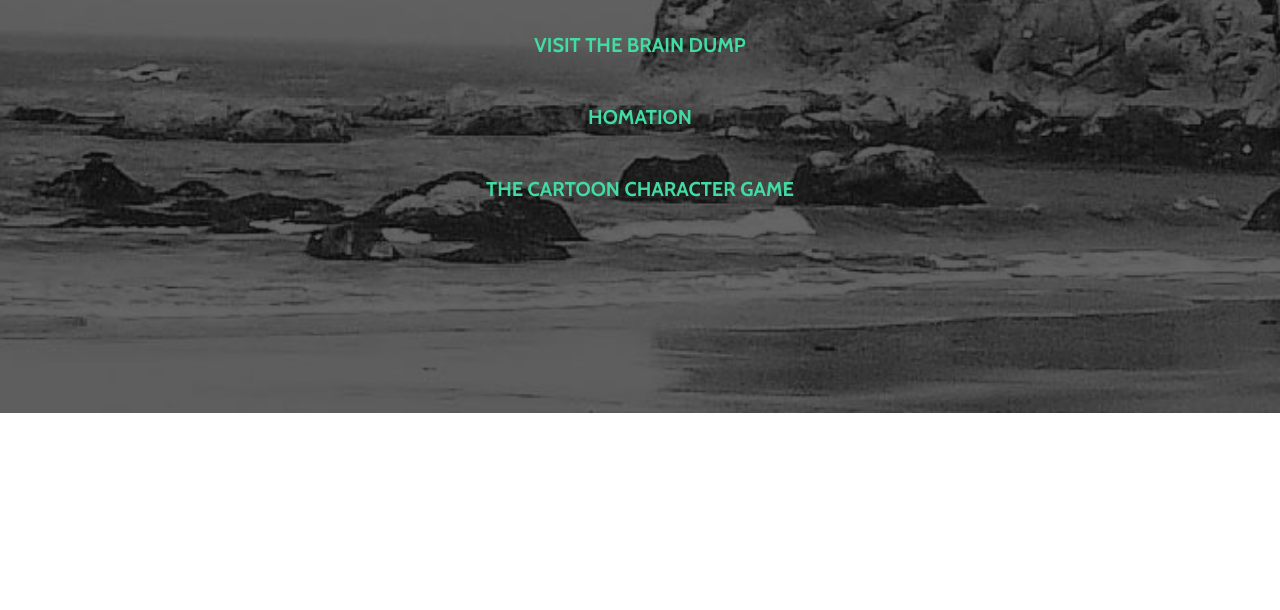
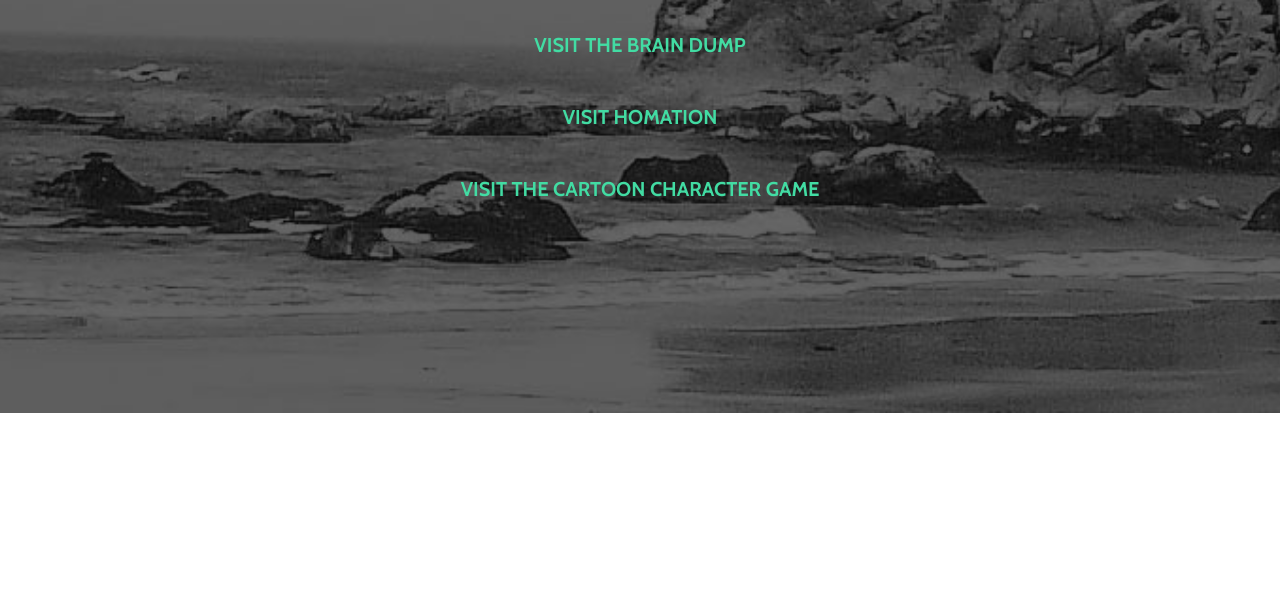
Before and after one commit to neildhand/Dec2017Portfolio, a website with bundled scripts: page index.html in a window 1280 px wide. Shown: the part 1945-2555 px from the top of the page. Built offline with nearby package versions, Linux system fonts and the light colour scheme.

Commit message:
fixed button

```diff
--- a/index.html
+++ b/index.html
@@ -93,10 +93,10 @@
             <a href="https://the-brain-dump.herokuapp.com/" class="btn btn-default btn-lg">Visit The Brain Dump</a>
 
             <br><br>
-            <a href="http://homation-project.herokuapp.com/" class="btn btn-default btn-lg">Homation</a>
+            <a href="http://homation-project.herokuapp.com/" class="btn btn-default btn-lg">Visit Homation</a>
 
           <br><br>
-            <a href="https://peaceful-refuge-49420.herokuapp.com/" class="btn btn-default btn-lg">The Cartoon Character Game</a>
+            <a href="https://peaceful-refuge-49420.herokuapp.com/" class="btn btn-default btn-lg">Visit The Cartoon Character Game</a>
         </div>
       </div>
     </section>
```
